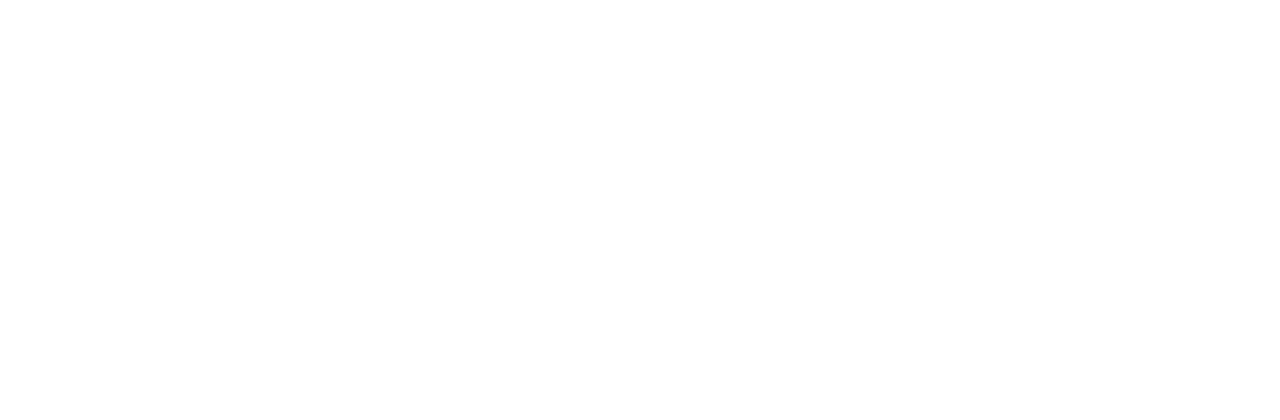
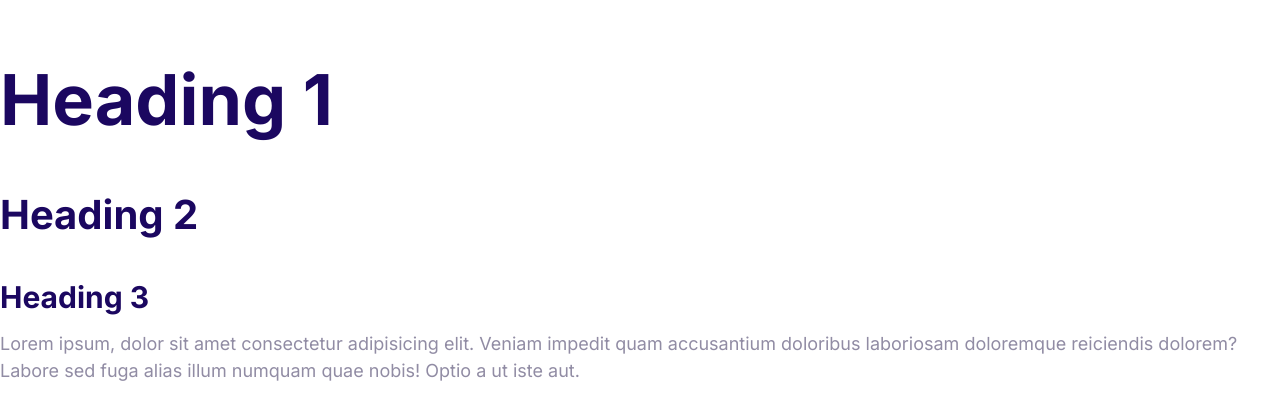
Before and after one commit to JaspalSingh1998/moshify, a plain HTML site: page index.html in a window 1280 px wide. Drawn offline with Linux system fonts and the light colour scheme.

Commit message:
typography done

```diff
--- a/css/styles.css
+++ b/css/styles.css
@@ -5,3 +5,36 @@
   --color-headings: #1b0760;
   --color-body: #918ca4;
 }
+html {
+  font-size: 62.5%;
+}
+body {
+  font-family: "Inter", sans-serif;
+  color: var(--color-body);
+  font-size: 2.4rem;
+  line-height: 1.5;
+}
+h1,
+h2,
+h3 {
+  color: var(--color-headings);
+  margin-bottom: 1rem;
+}
+h1 {
+  font-size: 7rem;
+}
+h2 {
+  font-size: 4rem;
+}
+h3 {
+  font-size: 3rem;
+}
+p {
+  margin-top: 0;
+}
+
+@media screen and (min-width: 1024px) {
+  body {
+    font-size: 1.8rem;
+  }
+}
--- a/index.html
+++ b/index.html
@@ -4,9 +4,24 @@
     <meta charset="UTF-8" />
     <meta http-equiv="X-UA-Compatible" content="IE=edge" />
     <meta name="viewport" content="width=device-width, initial-scale=1.0" />
+    <link rel="preconnect" href="https://fonts.googleapis.com" />
+    <link rel="preconnect" href="https://fonts.gstatic.com" crossorigin />
+    <link
+      href="https://fonts.googleapis.com/css2?family=Inter:wght@400;700&family=Montserrat:wght@700&display=swap"
+      rel="stylesheet"
+    />
     <link rel="stylesheet" href="./css/normalize.css" />
     <link rel="stylesheet" href="./css/styles.css" />
     <title>Moshified</title>
   </head>
-  <body></body>
+  <body>
+    <h1>Heading 1</h1>
+    <h2>Heading 2</h2>
+    <h3>Heading 3</h3>
+    <p>
+      Lorem ipsum, dolor sit amet consectetur adipisicing elit. Veniam impedit
+      quam accusantium doloribus laboriosam doloremque reiciendis dolorem?
+      Labore sed fuga alias illum numquam quae nobis! Optio a ut iste aut.
+    </p>
+  </body>
 </html>
```
